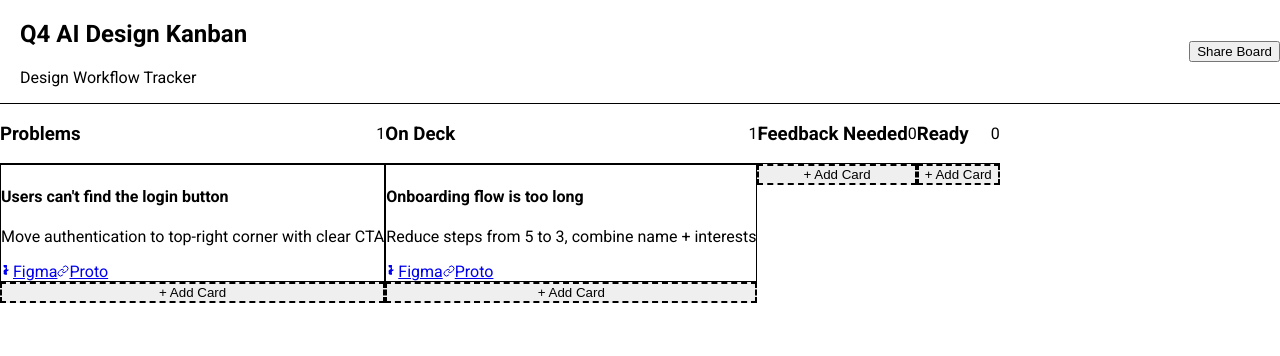
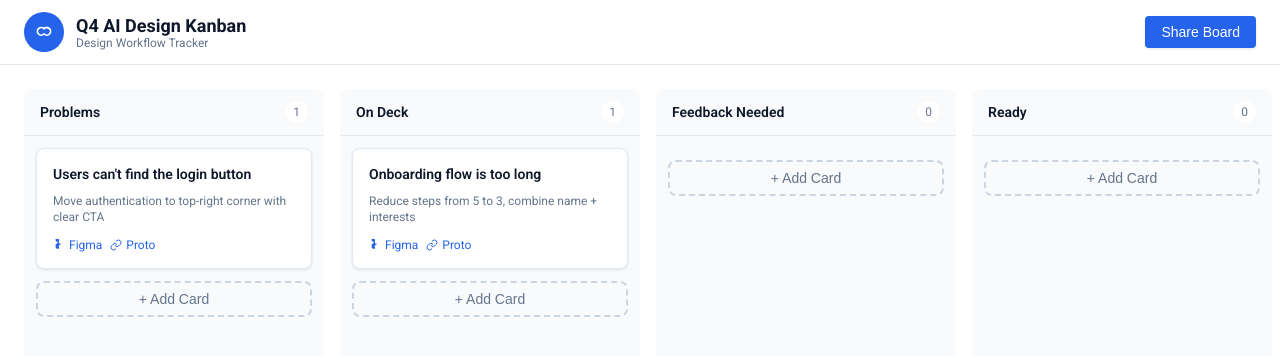
Before and after one commit to Megan-SituationBear/Q4-AI-design-kanban, a React (Vite) app: page / in a window 1280 px wide. Shown: the top 356 px of the page. Built offline with nearby package versions, Linux system fonts and the light colour scheme.

Commit message:
fix: add inline styles for CSS loading + equal width columns

```diff
--- a/src/App.tsx
+++ b/src/App.tsx
@@ -55,7 +55,12 @@ function App() {
   };
 
   return (
-    <div className="h-screen bg-white flex flex-col">
+    <div style={{
+      height: '100vh',
+      backgroundColor: 'white',
+      display: 'flex',
+      flexDirection: 'column'
+    }}>
       <TopNav />
       <KanbanBoard
         cards={cards}
--- a/src/components/KanbanBoard.tsx
+++ b/src/components/KanbanBoard.tsx
@@ -42,8 +42,8 @@ const KanbanBoard: React.FC<KanbanBoardProps> = ({
   };
 
   return (
-    <div className="flex-1 overflow-x-auto p-6">
-      <div className="flex gap-4 min-w-max">
+    <div style={{ flex: 1, overflowX: 'auto', padding: '24px' }}>
+      <div style={{ display: 'flex', gap: '16px', minWidth: 'max-content' }}>
         {columns.map((column) => (
           <KanbanColumn
             key={column.id}
--- a/src/components/KanbanCard.tsx
+++ b/src/components/KanbanCard.tsx
@@ -33,28 +33,70 @@ const KanbanCard: React.FC<KanbanCardProps> = ({
       <div
         draggable
         onDragStart={() => onDragStart(card)}
-        className="bg-white rounded-lg p-4 border border-slate-200 shadow-sm hover:shadow-md transition-all cursor-grab active:cursor-grabbing"
+        style={{
+          backgroundColor: 'white',
+          borderRadius: '8px',
+          padding: '16px',
+          border: '1px solid #e2e8f0',
+          boxShadow: '0 1px 3px 0 rgba(0, 0, 0, 0.1)',
+          cursor: 'grab',
+          transition: 'all 0.2s'
+        }}
         onClick={() => !isEditing && setShowDetails(true)}
+        onMouseEnter={(e) => {
+          e.currentTarget.style.boxShadow = '0 4px 6px -1px rgba(0, 0, 0, 0.1)';
+        }}
+        onMouseLeave={(e) => {
+          e.currentTarget.style.boxShadow = '0 1px 3px 0 rgba(0, 0, 0, 0.1)';
+        }}
       >
         {/* Problem (Title) */}
-        <h4 className="font-semibold text-slate-900 text-sm mb-2 line-clamp-2">
+        <h4 style={{
+          fontWeight: '600',
+          color: '#0f172a',
+          fontSize: '14px',
+          marginBottom: '8px',
+          margin: '0 0 8px 0',
+          lineHeight: '1.4',
+          display: '-webkit-box',
+          WebkitLineClamp: 2,
+          WebkitBoxOrient: 'vertical',
+          overflow: 'hidden'
+        }}>
           {card.problem}
         </h4>
 
         {/* Solution (Subtitle) */}
-        <p className="text-xs text-slate-600 mb-3 line-clamp-2">
+        <p style={{
+          fontSize: '12px',
+          color: '#64748b',
+          marginBottom: '12px',
+          margin: '0 0 12px 0',
+          lineHeight: '1.4',
+          display: '-webkit-box',
+          WebkitLineClamp: 2,
+          WebkitBoxOrient: 'vertical',
+          overflow: 'hidden'
+        }}>
           {card.solution}
         </p>
 
         {/* Links */}
-        <div className="flex gap-2">
+        <div style={{ display: 'flex', gap: '8px' }}>
           {card.figmaLink && (
             <a
               href={card.figmaLink}
               target="_blank"
               rel="noopener noreferrer"
               onClick={(e) => e.stopPropagation()}
-              className="text-xs text-blue-600 hover:text-indigo-600 hover:underline flex items-center gap-1"
+              style={{
+                fontSize: '12px',
+                color: '#2563eb',
+                textDecoration: 'none',
+                display: 'flex',
+                alignItems: 'center',
+                gap: '4px'
+              }}
             >
               <svg width="12" height="12" viewBox="0 0 24 24" fill="currentColor">
                 <path d="M12 12.5A3.5 3.5 0 1 1 8.5 9a3.5 3.5 0 0 1 3.5 3.5zm-3.5 7A3.5 3.5 0 1 1 12 16v3.5zm0-14A3.5 3.5 0 1 1 12 2v3.5zm7 3.5A3.5 3.5 0 1 1 12 5.5v3.5h3.5z"/>
@@ -68,7 +110,14 @@ const KanbanCard: React.FC<KanbanCardProps> = ({
               target="_blank"
               rel="noopener noreferrer"
               onClick={(e) => e.stopPropagation()}
-              className="text-xs text-blue-600 hover:text-indigo-600 hover:underline flex items-center gap-1"
+              style={{
+                fontSize: '12px',
+                color: '#2563eb',
+                textDecoration: 'none',
+                display: 'flex',
+                alignItems: 'center',
+                gap: '4px'
+              }}
             >
               <svg width="12" height="12" viewBox="0 0 24 24" fill="none" stroke="currentColor" strokeWidth="2">
                 <path d="M10 13a5 5 0 0 0 7.54.54l3-3a5 5 0 0 0-7.07-7.07l-1.72 1.71"/>
--- a/src/components/KanbanColumn.tsx
+++ b/src/components/KanbanColumn.tsx
@@ -45,25 +45,46 @@ const KanbanColumn: React.FC<KanbanColumnProps> = ({
   };
 
   return (
-    <div className="w-80 flex-shrink-0">
+    <div style={{ width: '300px', flexShrink: 0, minHeight: 'calc(100vh - 200px)' }}>
       {/* Column Header */}
-      <div className="bg-slate-50 rounded-t-lg px-4 py-3 border-b border-slate-200">
-        <div className="flex justify-between items-center">
-          <h3 className="font-semibold text-slate-900 text-sm">{column.title}</h3>
-          <span className="text-xs text-slate-500 bg-white px-2 py-1 rounded-full">
-            {cards.length}
-          </span>
-        </div>
+      <div style={{
+        backgroundColor: '#f8fafc',
+        borderTopLeftRadius: '8px',
+        borderTopRightRadius: '8px',
+        padding: '12px 16px',
+        borderBottom: '1px solid #e2e8f0',
+        display: 'flex',
+        justifyContent: 'space-between',
+        alignItems: 'center'
+      }}>
+        <h3 style={{ fontWeight: '600', color: '#0f172a', fontSize: '14px', margin: 0 }}>
+          {column.title}
+        </h3>
+        <span style={{
+          fontSize: '12px',
+          color: '#64748b',
+          backgroundColor: 'white',
+          padding: '4px 8px',
+          borderRadius: '12px'
+        }}>
+          {cards.length}
+        </span>
       </div>
 
       {/* Drop Zone */}
       <div
-        className="bg-slate-50 min-h-[calc(100vh-200px)] p-3 rounded-b-lg"
+        style={{
+          backgroundColor: '#f8fafc',
+          minHeight: 'calc(100vh - 200px)',
+          padding: '12px',
+          borderBottomLeftRadius: '8px',
+          borderBottomRightRadius: '8px'
+        }}
         onDragOver={onDragOver}
         onDrop={() => onDrop(column.id)}
       >
         {/* Cards */}
-        <div className="space-y-3">
+        <div style={{ display: 'flex', flexDirection: 'column', gap: '12px' }}>
           {cards.map((card) => (
             <KanbanCard
               key={card.id}
@@ -77,13 +98,28 @@ const KanbanColumn: React.FC<KanbanColumnProps> = ({
 
         {/* Add Card Form */}
         {showAddCard ? (
-          <div className="mt-3 bg-white rounded-lg p-4 border-2 border-blue-500 shadow-md">
+          <div style={{
+            marginTop: '12px',
+            backgroundColor: 'white',
+            borderRadius: '8px',
+            padding: '16px',
+            border: '2px solid #3b82f6',
+            boxShadow: '0 4px 6px -1px rgba(0, 0, 0, 0.1)'
+          }}>
             <input
               type="text"
               value={newProblem}
               onChange={(e) => setNewProblem(e.target.value)}
               placeholder="Problem to Solve"
-              className="w-full px-3 py-2 border border-slate-200 rounded mb-2 text-sm focus:outline-none focus:ring-2 focus:ring-blue-500"
+              style={{
+                width: '100%',
+                padding: '8px 12px',
+                border: '1px solid #e2e8f0',
+                borderRadius: '4px',
+                marginBottom: '8px',
+                fontSize: '14px',
+                outline: 'none'
+              }}
               autoFocus
             />
             <input
@@ -91,12 +127,30 @@ const KanbanColumn: React.FC<KanbanColumnProps> = ({
               value={newSolution}
               onChange={(e) => setNewSolution(e.target.value)}
               placeholder="Proposed Solution"
-              className="w-full px-3 py-2 border border-slate-200 rounded mb-3 text-sm focus:outline-none focus:ring-2 focus:ring-blue-500"
+              style={{
+                width: '100%',
+                padding: '8px 12px',
+                border: '1px solid #e2e8f0',
+                borderRadius: '4px',
+                marginBottom: '12px',
+                fontSize: '14px',
+                outline: 'none'
+              }}
             />
-            <div className="flex gap-2">
+            <div style={{ display: 'flex', gap: '8px' }}>
               <button
                 onClick={handleAddCard}
-                className="flex-1 px-3 py-1.5 bg-blue-600 text-white rounded text-sm font-medium shadow-sm hover:bg-indigo-600 hover:shadow-md transition-all cursor-pointer"
+                style={{
+                  flex: 1,
+                  padding: '6px 12px',
+                  backgroundColor: '#2563eb',
+                  color: 'white',
+                  borderRadius: '4px',
+                  fontSize: '14px',
+                  fontWeight: '500',
+                  border: 'none',
+                  cursor: 'pointer'
+                }}
               >
                 Add Card
               </button>
@@ -106,7 +160,15 @@ const KanbanColumn: React.FC<KanbanColumnProps> = ({
                   setNewProblem('');
                   setNewSolution('');
                 }}
-                className="px-3 py-1.5 border border-slate-300 text-slate-700 rounded text-sm hover:bg-slate-50 transition-colors cursor-pointer"
+                style={{
+                  padding: '6px 12px',
+                  border: '1px solid #cbd5e1',
+                  color: '#374151',
+                  borderRadius: '4px',
+                  fontSize: '14px',
+                  backgroundColor: 'white',
+                  cursor: 'pointer'
+                }}
               >
                 Cancel
               </button>
@@ -115,7 +177,17 @@ const KanbanColumn: React.FC<KanbanColumnProps> = ({
         ) : (
           <button
             onClick={() => setShowAddCard(true)}
-            className="mt-3 w-full px-3 py-2 text-slate-500 hover:text-slate-700 hover:bg-white rounded-lg border-2 border-dashed border-slate-300 hover:border-slate-400 transition-all text-sm cursor-pointer"
+            style={{
+              marginTop: '12px',
+              width: '100%',
+              padding: '8px 12px',
+              color: '#64748b',
+              backgroundColor: 'transparent',
+              borderRadius: '8px',
+              border: '2px dashed #cbd5e1',
+              fontSize: '14px',
+              cursor: 'pointer'
+            }}
           >
             + Add Card
           </button>
--- a/src/components/TopNav.tsx
+++ b/src/components/TopNav.tsx
@@ -1,23 +1,65 @@
 const TopNav = () => {
   return (
-    <nav className="bg-white border-b border-slate-200 sticky top-0 z-50">
-      <div className="max-w-full px-6 lg:px-8">
-        <div className="flex justify-between items-center h-16">
+    <nav style={{
+      backgroundColor: 'white',
+      borderBottom: '1px solid #e2e8f0',
+      position: 'sticky',
+      top: 0,
+      zIndex: 50
+    }}>
+      <div style={{ maxWidth: '100%', padding: '0 24px' }}>
+        <div style={{
+          display: 'flex',
+          justifyContent: 'space-between',
+          alignItems: 'center',
+          height: '64px'
+        }}>
           {/* Left: Logo */}
-          <div className="flex items-center gap-3">
-            <div className="w-10 h-10 bg-blue-600 rounded-full flex items-center justify-center">
+          <div style={{ display: 'flex', alignItems: 'center', gap: '12px' }}>
+            <div style={{
+              width: '40px',
+              height: '40px',
+              backgroundColor: '#2563eb',
+              borderRadius: '50%',
+              display: 'flex',
+              alignItems: 'center',
+              justifyContent: 'center'
+            }}>
               <svg width="20" height="20" viewBox="0 0 24 24" fill="none" xmlns="http://www.w3.org/2000/svg">
                 <path d="M18.178 8.00001C16.412 6.23401 13.549 6.23401 11.784 8.00001L12 8.21601L12.216 8.00001C13.982 6.23401 16.845 6.23401 18.611 8.00001C20.377 9.76601 20.377 12.629 18.611 14.394C16.845 16.16 13.982 16.16 12.216 14.394L12 14.178L11.784 14.394C10.018 16.16 7.15497 16.16 5.38897 14.394C3.62297 12.628 3.62297 9.76601 5.38897 8.00001C7.15497 6.23401 10.018 6.23401 11.784 8.00001L12 8.21601L11.784 8.00001C10.018 6.23401 7.15497 6.23401 5.38897 8.00001C3.62297 9.76601 3.62297 12.629 5.38897 14.394C7.15497 16.16 10.018 16.16 11.784 14.394L12 14.178L12.216 14.394C13.982 16.16 16.845 16.16 18.611 14.394C20.377 12.628 20.377 9.76601 18.611 8.00001C16.845 6.23401 13.982 6.23401 12.216 8.00001" stroke="white" strokeWidth="2" strokeLinecap="round" strokeLinejoin="round"/>
               </svg>
             </div>
             <div>
-              <h1 className="text-lg font-bold text-slate-900">Q4 AI Design Kanban</h1>
-              <p className="text-xs text-slate-500">Design Workflow Tracker</p>
+              <h1 style={{
+                fontSize: '18px',
+                fontWeight: 'bold',
+                color: '#0f172a',
+                margin: 0
+              }}>
+                Q4 AI Design Kanban
+              </h1>
+              <p style={{
+                fontSize: '12px',
+                color: '#64748b',
+                margin: 0
+              }}>
+                Design Workflow Tracker
+              </p>
             </div>
           </div>
 
           {/* Right: Share Button */}
-          <button className="px-4 py-2 bg-blue-600 text-white rounded text-sm font-medium shadow-sm hover:bg-indigo-600 hover:shadow-md transition-all cursor-pointer">
+          <button style={{
+            padding: '8px 16px',
+            backgroundColor: '#2563eb',
+            color: 'white',
+            borderRadius: '4px',
+            fontSize: '14px',
+            fontWeight: '500',
+            border: 'none',
+            cursor: 'pointer',
+            boxShadow: '0 1px 3px 0 rgba(0, 0, 0, 0.1)'
+          }}>
             Share Board
           </button>
         </div>
```
